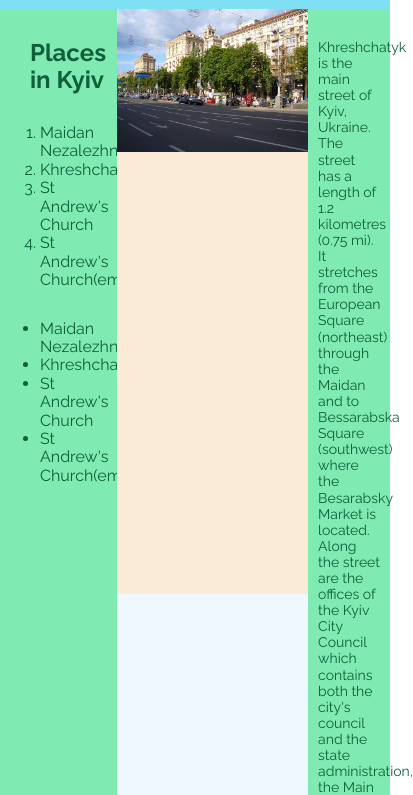
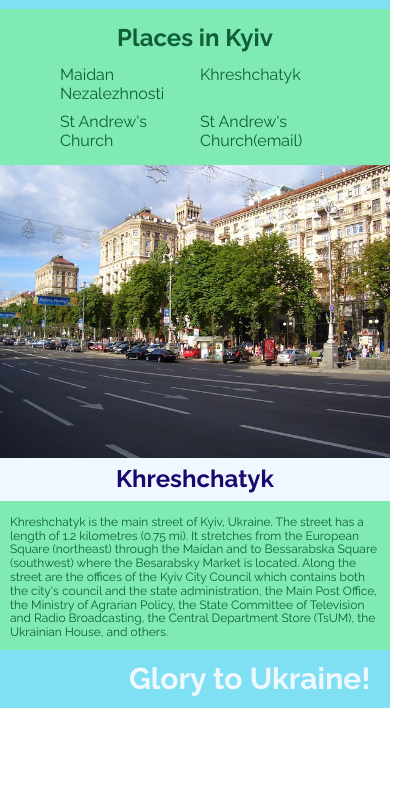
Before and after one commit to kovalsofiia1/l3_web, a plain HTML site: page page-two-flex.html in a window 390 px wide. Shown: the part 49-844 px from the top of the page, 413 px wide, since content can reach past the window. Drawn offline with nearby package versions, Linux system fonts and the light colour scheme.

Commit message:
table mobile

```diff
--- a/css/styles-flex.css
+++ b/css/styles-flex.css
@@ -1,14 +1,12 @@
 body {
   height: 100%;
   font-family: "Raleway", sans-serif;
-  /* max-width: 1158px; */
   margin-right: auto;
   margin-left: auto;
 }
 img {
   display: block;
   width: 100%;
-  /* height: 100%; */
 }
 h1,
 h2,
@@ -31,7 +29,6 @@ ol {
   padding: 3% 0;
 }
 .right-part {
-  background-color: antiquewhite;
   width: 100%;
 }
 .container {
@@ -84,13 +81,13 @@ aside h2 {
   margin-left: 30px;
   margin-bottom: 20px;
 }
-aside ol,
+
 aside ul {
   color: rgb(16, 94, 58);
   margin-top: 30px;
   margin-bottom: 20px;
 }
-aside ol a,
+
 aside ul a {
   color: rgb(16, 94, 58);
   text-decoration: none;
@@ -105,3 +102,51 @@ aside ul a {
   color: rgb(27, 8, 110);
   text-align: center;
 }
+
+@media screen and (max-width: 768px) {
+  .container {
+    flex-direction: column;
+  }
+  .left-sidebar {
+    width: 100%;
+  }
+  .left-sidebar ul li {
+    width: 130px;
+  }
+  .left-sidebar ul {
+    display: flex;
+    flex-direction: row;
+    list-style-type: none;
+    gap: 10px;
+    flex-wrap: wrap;
+    padding: 0;
+    justify-content: center;
+  }
+  .page-main {
+    flex-direction: column;
+  }
+  .left-main-content {
+    width: 100%;
+  }
+  .right-sidebar {
+    width: 100%;
+  }
+  aside ul {
+    color: rgb(16, 94, 58);
+    margin-top: 15px;
+    margin-bottom: 15px;
+  }
+
+  .right-sidebar p {
+    color: rgb(16, 94, 58);
+    font-size: 12px;
+    margin: 15px 10px 10px;
+  }
+  aside h2 {
+    margin-top: 15px;
+    margin-left: auto;
+    margin-right: auto;
+    margin-bottom: 10px;
+    width: fit-content;
+  }
+}
--- a/css/styles-grid.css
+++ b/css/styles-grid.css
@@ -139,9 +139,8 @@ aside ul a {
       "footer";
   }
   aside ul {
-    margin-left: auto;
-    margin-right: auto;
     display: grid;
+    place-items: center;
     grid-template-columns: repeat(auto-fill, minmax(100px, 130px));
     grid-gap: 10px;
     list-style: none;
@@ -157,4 +156,11 @@ aside ul a {
       "bottom"
       "right";
   }
+  aside h2 {
+    margin-top: 15px;
+    margin-left: auto;
+    margin-right: auto;
+    margin-bottom: 10px;
+    width: fit-content;
+  }
 }
--- a/css/styles-table.css
+++ b/css/styles-table.css
@@ -1,7 +1,6 @@
 body {
   height: 100%;
   font-family: "Raleway", sans-serif;
-  /* max-width: 1158px; */
   margin-right: auto;
   margin-left: auto;
 }
@@ -66,7 +65,6 @@ td {
 }
 .page-header,
 .page-footer {
-  position: relative;
   height: 30%;
   background-color: rgb(127, 224, 244);
 }
@@ -76,15 +74,12 @@ td {
 }
 .page-footer h3,
 .page-header h1 {
-  /* margin-right: 5%; */
-  margin-left: auto;
+  margin-right: 30px;
   color: aliceblue;
   font-size: 30px;
   text-align: end;
-  position: absolute;
-  top: 50%;
-  right: -3%;
-  transform: translate(-50%, -50%);
+  padding-top: 1%;
+  padding-bottom: 1%;
 }
 .page-footer h3 {
   right: -8%;
@@ -112,3 +107,22 @@ td {
   font-size: 14px;
   margin: 30px 10px auto;
 }
+@media screen and (max-width: 768px) {
+  .right-sidebar p {
+    font-size: 12px;
+    margin: 15px 10px 10px;
+  }
+  .left-sidebar h2 {
+    margin-top: 15px;
+    margin-left: 10px;
+    font-size: 18px;
+  }
+  .left-sidebar ul {
+    margin-top: 10px;
+    margin-bottom: 10px;
+    padding: 20px;
+  }
+  .left-sidebar ul a {
+    font-size: 12px;
+  }
+}
--- a/page-two-flex.html
+++ b/page-two-flex.html
@@ -23,12 +23,6 @@
     <div class="container">
       <aside class="left-sidebar">
         <h2>Places in Kyiv</h2>
-        <ol>
-          <li><a href="index.html">Maidan Nezalezhnosti</a></li>
-          <li><a href="page-two.html">Khreshchatyk</a></li>
-          <li><a href="page-three-table.html">St Andrew's Church</a></li>
-          <li><a href="email.html">St Andrew's Church(email)</a></li>
-        </ol>
         <ul>
           <li><a href="index.html">Maidan Nezalezhnosti</a></li>
           <li><a href="page-two-flex.html">Khreshchatyk</a></li>
```
Also changed, not shown: page-three-table.html (+1 -6 lines).
